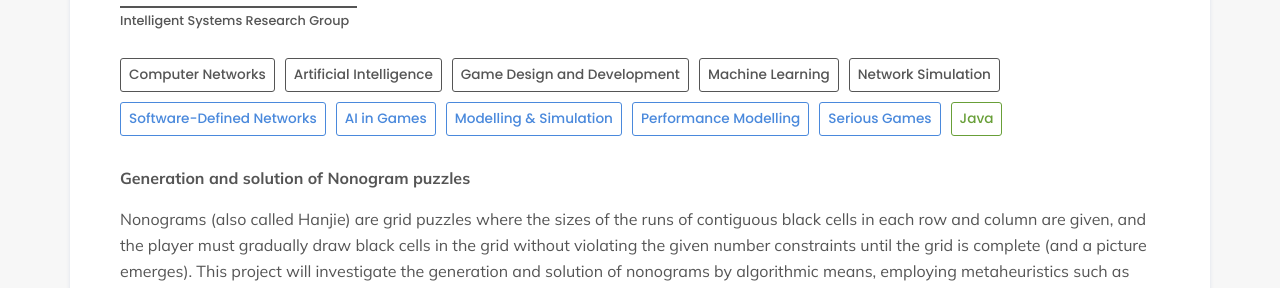
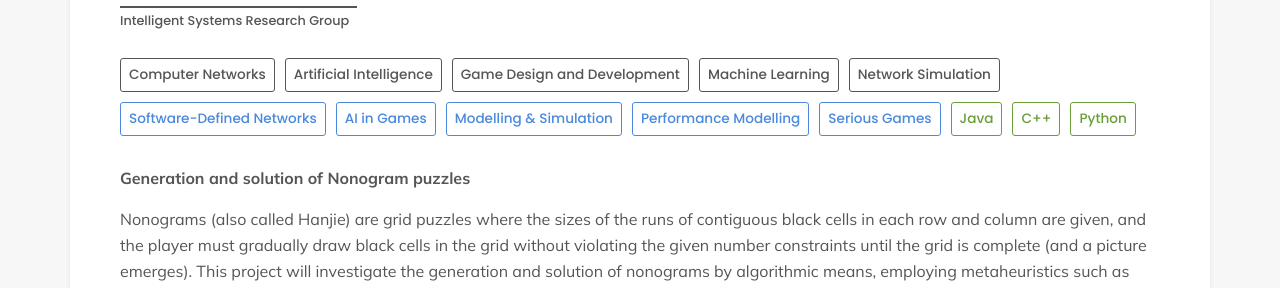
Before and after one commit to NorSC/supervisor-search, a Jekyll site: the page built from _supervisors/mark-sinclair.md, in a window 1280 px wide. Shown: the part 190-478 px from the top of the page. Built offline with Jekyll 4.4.1, drawn with Linux system fonts in a browser that asks for light colours; a script that is not in the unit is left out.

Commit message:
Update Supervisors “mark-sinclair”

```diff
--- a/_supervisors/mark-sinclair.md
+++ b/_supervisors/mark-sinclair.md
@@ -23,6 +23,8 @@ additional_keywords:
   - Serious Games
 technologies_languages:
   - Java
+  - C++
+  - Python
 additional_details: >-
   **Generation and solution of Nonogram puzzles**
 
```
